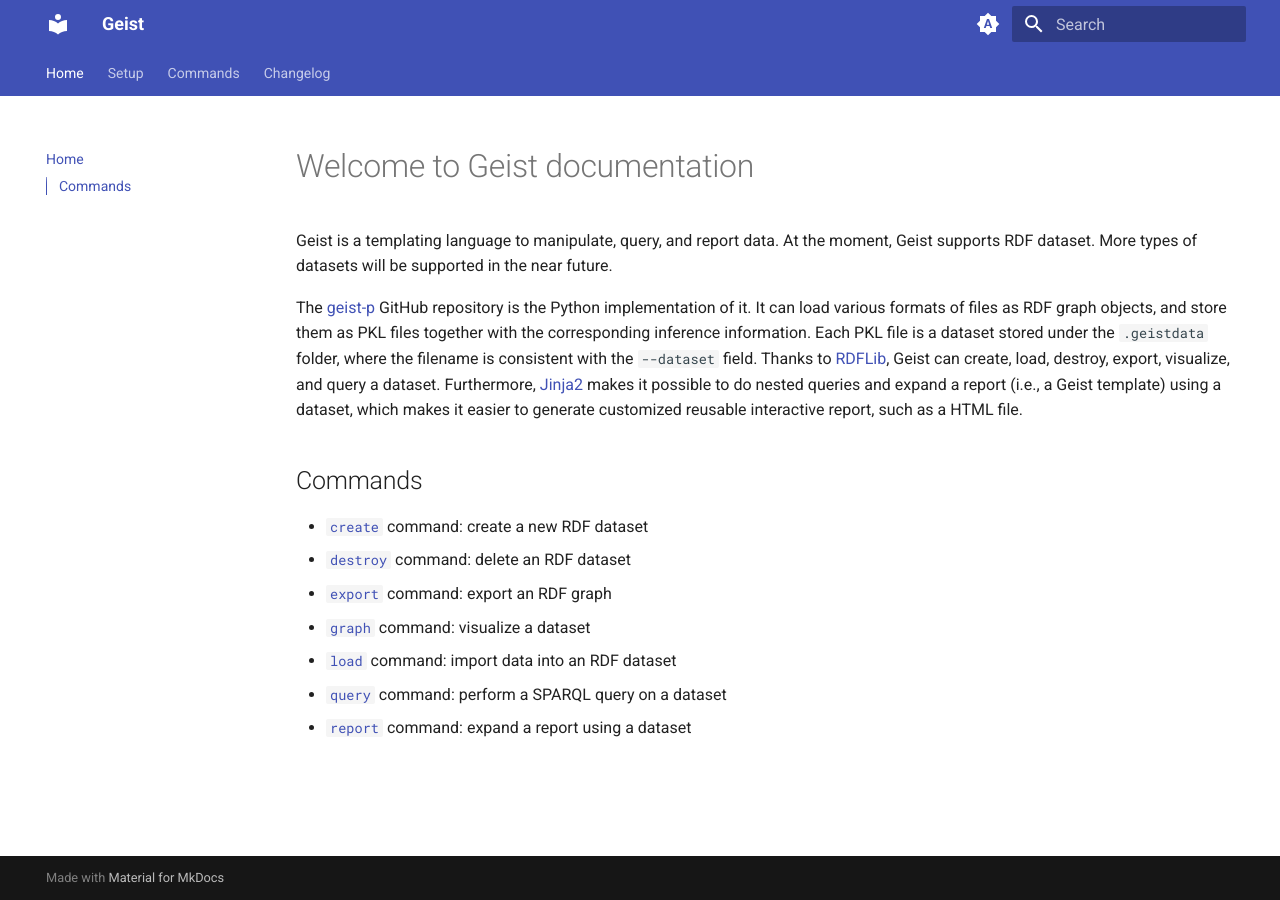
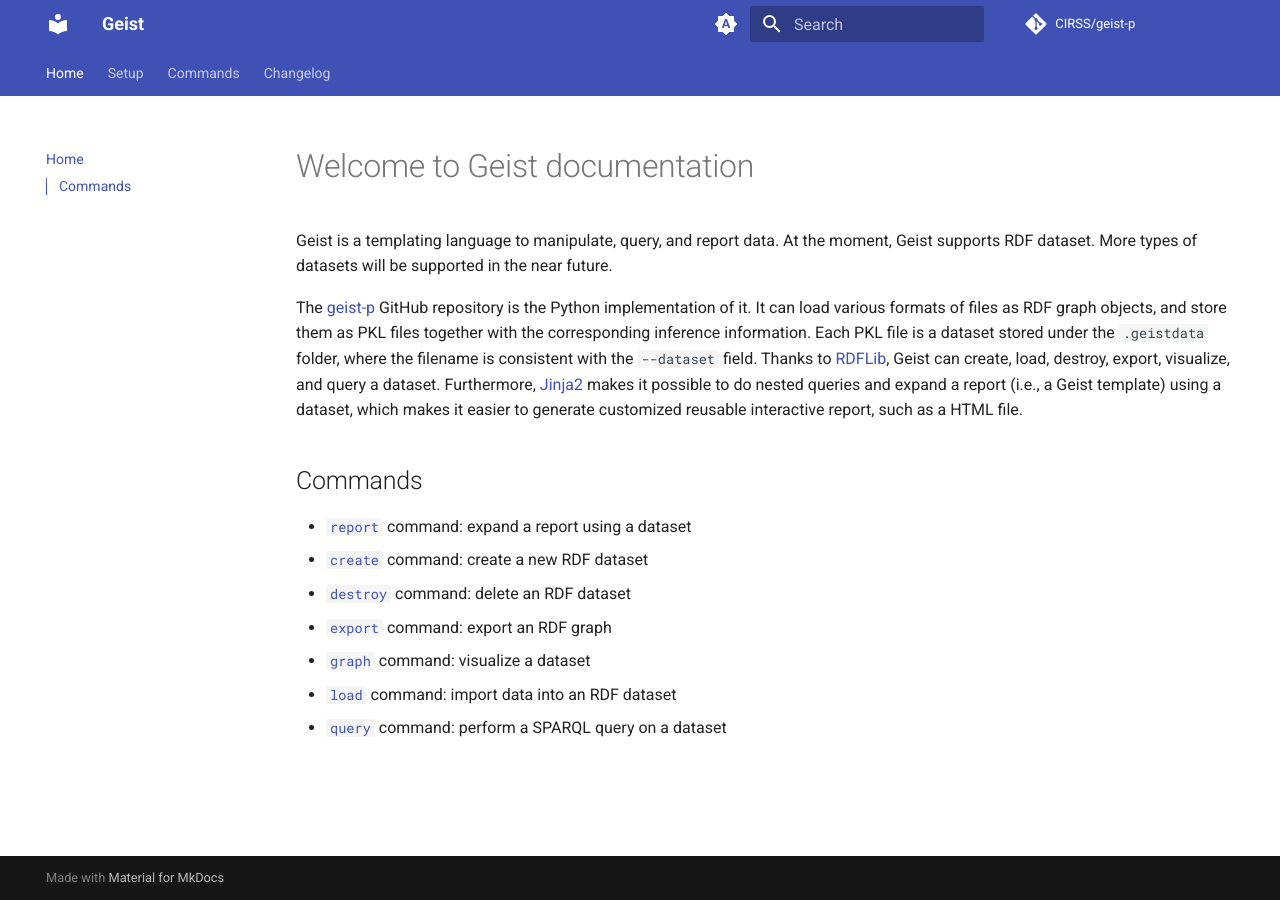
Before and after one commit to CIRSS/geist-p, an MkDocs documentation site: the page built from docs/index.md, in a window 1280 px wide. Built offline with MkDocs 1.6.1 and Material for MkDocs 9.7.7, drawn with Linux system fonts in a browser that asks for light colours; comment, search, counter and statistics services are not loaded; some of the changed lines change nothing that is shown.

Commit message:
Update docs: fix link bug and add github repo link

```diff
--- a/docs/index.md
+++ b/docs/index.md
@@ -6,10 +6,10 @@ The [geist-p](https://github.com/CIRSS/geist-p) GitHub repository is the Python
 
 ## Commands
 
+* [`report`](commands/report/introduction.md) command: expand a report using a dataset
 * [`create`](commands/create.md) command: create a new RDF dataset
 * [`destroy`](commands/destroy.md) command: delete an RDF dataset
 * [`export`](commands/export.md) command: export an RDF graph
 * [`graph`](commands/graph.md) command: visualize a dataset
 * [`load`](commands/load.md) command: import data into an RDF dataset
 * [`query`](commands/query.md) command: perform a SPARQL query on a dataset
-* [`report`](commands/report.md) command: expand a report using a dataset
--- a/mkdocs.yml
+++ b/mkdocs.yml
@@ -1,4 +1,6 @@
 site_name: Geist
+repo_name: 'CIRSS/geist-p'
+repo_url: 'https://github.com/CIRSS/geist-p'
 theme:
   name: material
   features:
@@ -34,20 +36,20 @@ nav:
   - Setup: setup.md
   - Commands:
     - report:
-      - Introduction: report/introduction.md
+      - Introduction: commands/report/introduction.md
       - Tags:
-        - Tag create: report/tags/tag-create.md
-        - Tag destroy: report/tags/tag-destroy.md
-        - Tag graph: report/tags/tag-graph.md
-        - Tag graph2: report/tags/tag-graph2.md
-        - Tag load: report/tags/tag-load.md
-        - Tag query: report/tags/tag-query.md
-        - Tag component: report/tags/tag-component.md
-        - Tag map: report/tags/tag-map.md
-        - Tag html: report/tags/tag-html.md
-        - Tag img: report/tags/tag-img.md
-        - Tag table: report/tags/tag-table.md
-        - Tag use: report/tags/tag-use.md
+        - Tag create: commands/report/tags/tag-create.md
+        - Tag destroy: commands/report/tags/tag-destroy.md
+        - Tag graph: commands/report/tags/tag-graph.md
+        - Tag graph2: commands/report/tags/tag-graph2.md
+        - Tag load: commands/report/tags/tag-load.md
+        - Tag query: commands/report/tags/tag-query.md
+        - Tag component: commands/report/tags/tag-component.md
+        - Tag map: commands/report/tags/tag-map.md
+        - Tag html: commands/report/tags/tag-html.md
+        - Tag img: commands/report/tags/tag-img.md
+        - Tag table: commands/report/tags/tag-table.md
+        - Tag use: commands/report/tags/tag-use.md
     - create: commands/create.md
     - destroy: commands/destroy.md
     - export: commands/export.md
```
